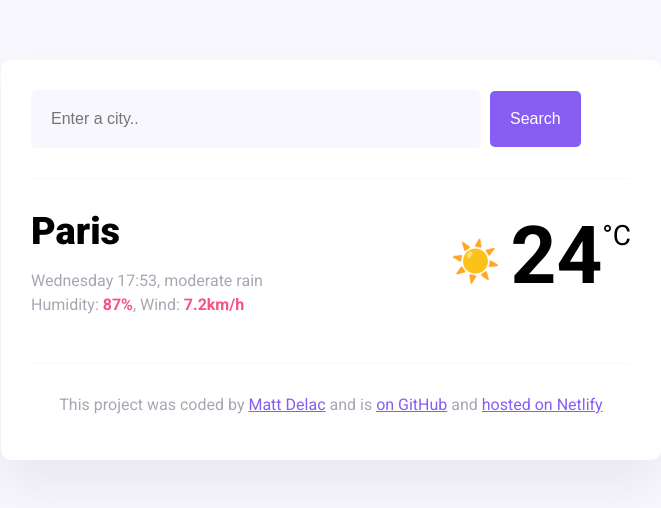
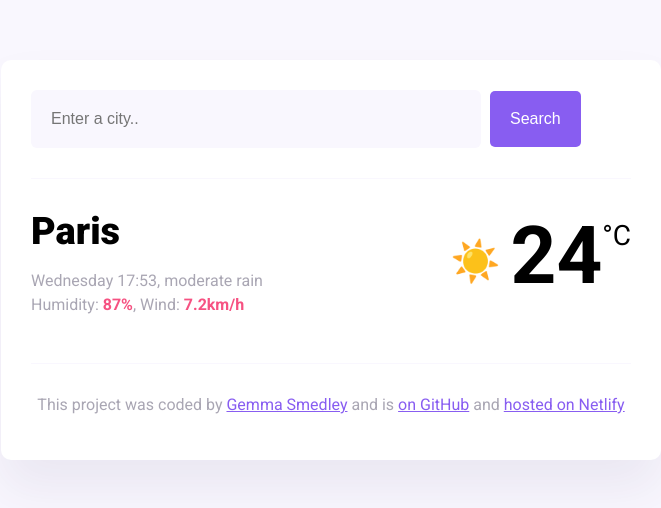
Before and after one commit to gemmasmedley90/Project-weather-app, a website built with Parcel: page index.html in a window 1280 px wide. Shown: the whole page, without its empty margins (309-970 px from the left). Built offline with nearby package versions, Linux system fonts and the light colour scheme.

Commit message:
Update index.html
Updated coded name

```diff
--- a/index.html
+++ b/index.html
@@ -46,7 +46,7 @@
       <footer>
         <p>
           This project was coded by
-          <a href="#" target="_blank">Matt Delac</a> and is
+          <a href="#" target="_blank">Gemma Smedley</a> and is
           <a href="#" target="_blank"> on GitHub</a> and
           <a href="#" target="_blank">hosted on Netlify</a>
         </p>
```
